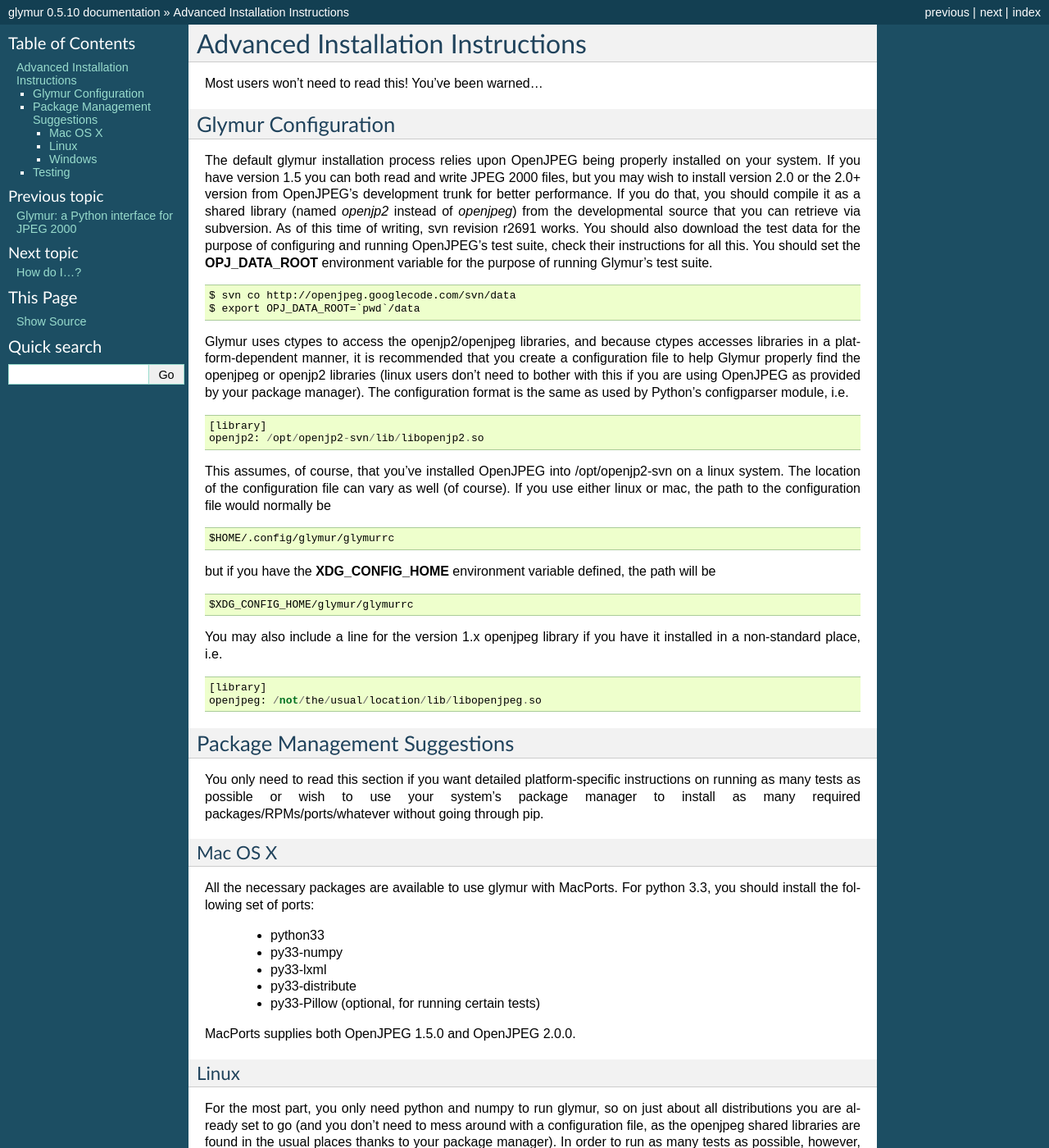
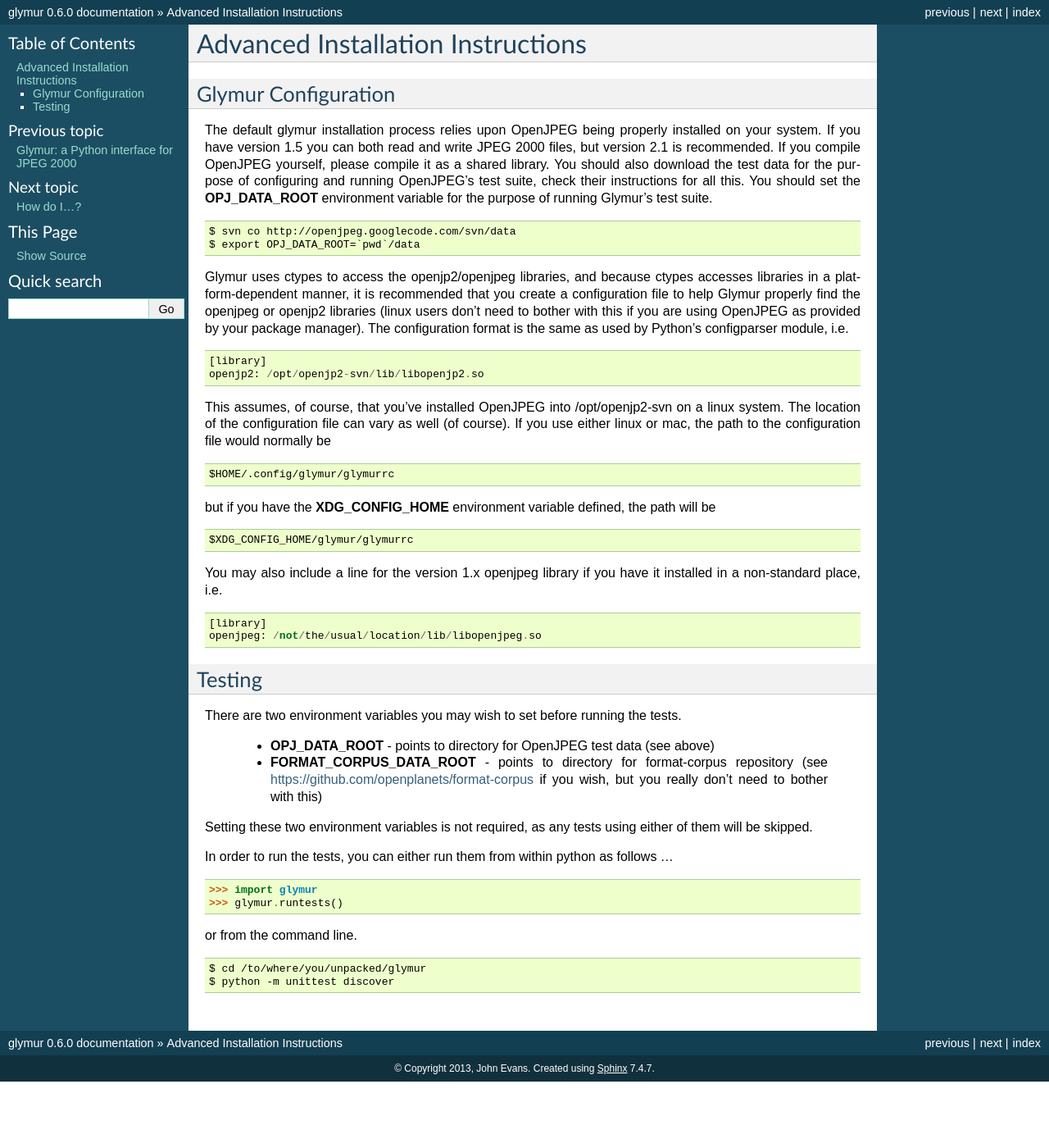
Before and after one commit to quintusdias/glymur, a Sphinx documentation site: the page built from docs/source/detailed_installation.rst, in a window 1280 px wide and 1400 px high. Shown: the whole window at 82% size. Built offline with Sphinx 7.4.7, drawn with Linux system fonts in a browser that asks for light colours; some of the changed text lies outside the part shown.

Commit message:
Updated versioning for pending 0.6.0 release.  Removed documentation cruft.

```diff
--- a/docs/source/changelog.rst
+++ b/docs/source/changelog.rst
@@ -2,14 +2,14 @@
 ChangeLog
 ---------
 
-0.6.0 (pending)
-===============
+0.6.0
+=====
 
+      * Added support for OpenJPEG 2.1.0, dropped support for 1.3 and 1.4.
       * Added Cinema2K, Cinema4K write support.
       * Added lxml requirement.
       * added set_printoptions, get_printoptions function
       * dropped support for Python 2.6, added support for Python 3.4
-      * dropped support for OpenJPEG versions 1.3 and 1.4
       * dropped windows support (it might work, it might not, I don't much care)
       * added write support for JP2 UUID, dataEntryURL, palette, and component mapping boxes
       * added read/write support for JPX free, number list, and data reference boxes
--- a/docs/source/conf.py
+++ b/docs/source/conf.py
@@ -76,9 +76,9 @@
 # built documents.
 #
 # The short X.Y version.
-version = '0.5'
+version = '0.6'
 # The full version, including alpha/beta/rc tags.
-release = '0.5.10'
+release = '0.6.0'
 
 # The language for content autogenerated by Sphinx. Refer to documentation
 # for a list of supported languages.
--- a/docs/source/detailed_installation.rst
+++ b/docs/source/detailed_installation.rst
@@ -1,7 +1,6 @@
 ----------------------------------
 Advanced Installation Instructions
 ----------------------------------
-Most users won't need to read this!  You've been warned...
 
 ''''''''''''''''''''''
 Glymur Configuration
@@ -9,11 +8,8 @@
 
 The default glymur installation process relies upon OpenJPEG
 being properly installed on your system.  If you have version 1.5 you can
-both read and write JPEG 2000 files, but you may wish to install version 2.0
-or the 2.0+ version from OpenJPEG's development trunk for better performance.
-If you do that, you should compile it as a shared library (named *openjp2*
-instead of *openjpeg*) from the developmental source that you can retrieve
-via subversion.  As of this time of writing, svn revision r2691 works.
+both read and write JPEG 2000 files, but version 2.1 is recommended.
+If you compile OpenJPEG yourself, please compile it as a shared library.
 You should also download the test data for the purpose of configuring
 and running OpenJPEG's test suite, check their instructions for all this.
 You should set the **OPJ_DATA_ROOT** environment variable for the purpose
@@ -51,60 +47,6 @@
     [library]
     openjpeg: /not/the/usual/location/lib/libopenjpeg.so
 
-''''''''''''''''''''''''''''''
-Package Management Suggestions
-''''''''''''''''''''''''''''''
-
-You only need to read this section if you want detailed
-platform-specific instructions on running as many tests as possible or wish to
-use your system's package manager to install as many required
-packages/RPMs/ports/whatever without going through pip.
-
-
-Mac OS X
---------
-All the necessary packages are available to use glymur with MacPorts.
-For python 3.3, you should install the following set of ports:
-
-      * python33
-      * py33-numpy
-      * py33-lxml
-      * py33-distribute
-      * py33-Pillow (optional, for running certain tests)
-
-MacPorts supplies both OpenJPEG 1.5.0 and OpenJPEG 2.0.0.
-
-Linux
------
-For the most part, you only need python and numpy to run glymur, so on
-just about all distributions you are already set to go (and you don't
-need to mess around with a configuration file, as the openjpeg shared
-libraries are found in the usual places thanks to your package manager).
-In order to run as many tests as possible, however, the following Python
-packages may also need to be installed.  Consult your package manager
-documentation or use pip.
-
-      * setuptools
-      * python-lxml
-      * matplotlib
-      * pillow
-      * contextlib2 (2.7 only)
-      * mock (2.7 only)
-
-Glymur 0.6 been tested on the following linux platforms without any unexpected
-difficulties:
-
-      * OpenSUSE 13.1
-      * Fedora 19
-      * Raspian
-      * Travis CI (currently Ubuntu 12.04?)
-
-Windows
--------
-The 0.6.x series of Glymur is untested on windows and I make no promises here.
-I suggest that windows users check the 0.5.x series.
-
-
 '''''''
 Testing
 '''''''
@@ -128,11 +70,3 @@
 
     $ cd /to/where/you/unpacked/glymur
     $ python -m unittest discover
-
-Quite a few tests are currently skipped.  These include tests whose
-OpenJPEG counterparts are already failing, and others which do pass but
-still produce heaps of output on stderr.  Rather than let this swamp
-the signal (that most of those tests are actually passing), they've been
-filtered out for now.  There are also more skipped tests on Python 2.7
-than on Python3.  The important part is whether or not any test
-errors are reported at the end.
--- a/glymur/version.py
+++ b/glymur/version.py
@@ -19,7 +19,7 @@
 
 # Do not change the format of this next line!  Doing so risks breaking
 # setup.py
-version = "0.5.10"
+version = "0.6.0"
 _sv = LooseVersion(version)
 version_tuple = _sv.version
 
```
